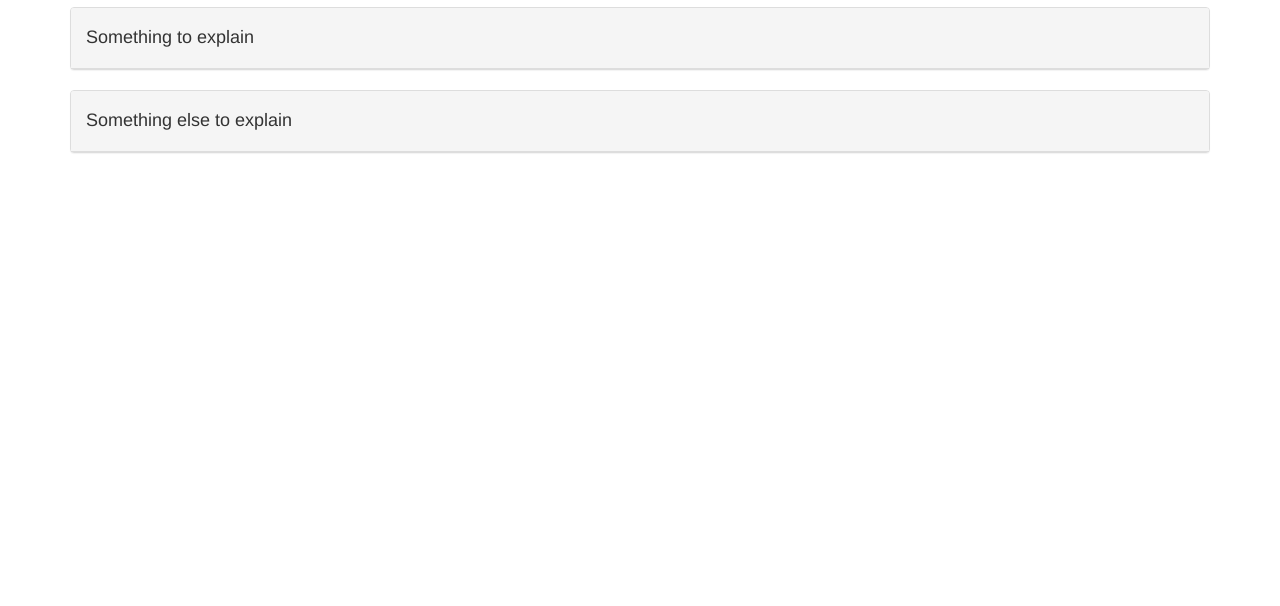
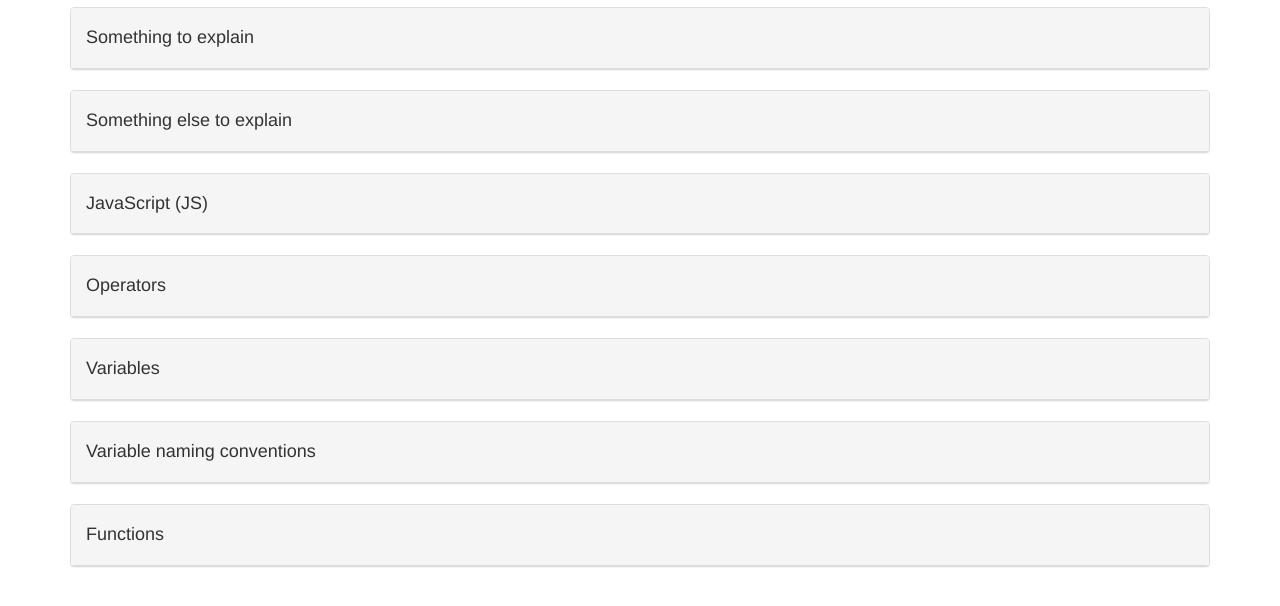
Before and after one commit to zjswanson/Flashcards-JS, a plain HTML site: page index.html in a window 1280 px wide. Shown: the part 56-662 px from the top of the page. Drawn offline with Linux system fonts and the light colour scheme.

Commit message:
add data driven panels

```diff
--- a/index.html
+++ b/index.html
@@ -13,6 +13,7 @@
 
       <h2>Javascript and jQuery Flashcards!</h2>
 
+      <div id="panels">
         <div class="panel panel-default">
           <div class="panel-heading clickable-heading">
             <h4>Something to explain</h4>
@@ -30,6 +31,7 @@
             <p>Something else explained</p>
           </div>
         </div>
+      </div> <!-- panels -->
 
     </div>
   </body>
--- a/js/scripts.js
+++ b/js/scripts.js
@@ -1,4 +1,38 @@
 $(function() {
+  // Data to fill in panels on page:
+  var panelData = [
+    ["JavaScript (JS)", "Otherwise know as ECMA Script - the language of the browser"],
+    ["Operators", "Symbols used to assign or compare data"],
+    ["Variables", "Symbols used to represent and store data."],
+    ["Variable naming conventions", '"lowerCamelCase" and names that describe variable&#39s purpose'],
+    ["Functions", "Anonymous or named set of intstructions with parameter list"]
+  ];
+
+  /*
+  <div class="panel panel-default">
+    <div class="panel-heading clickable-heading">
+      <h4>Something to explain</h4>
+    </div>
+    <div class="panel-body hidden clickable-body">
+      <p>Something explained</p>
+    </div>
+  </div>
+  */
+
+  var panelRow;
+  for (panelRow = 0; panelRow < panelData.length; panelRow ++) {
+    var onePanel =
+    '<div class="panel panel-default">' +
+    '<div class="panel-heading clickable-heading">' +
+    '<h4>' + panelData[panelRow][0] + '</h4>' +
+    '</div>' +
+    '<div class="panel-body hidden clickable-body">' +
+    '<p>' + panelData[panelRow][1] + '</p>' +
+    '</div>' +
+    '</div>';
+
+    $("#panels").append(onePanel);
+  };
 
   $(".clickable-heading").click( function() {
     $(this).siblings(".clickable-body").removeClass("hidden");
```
Lines whose indentation alone changed are shown as unchanged.
